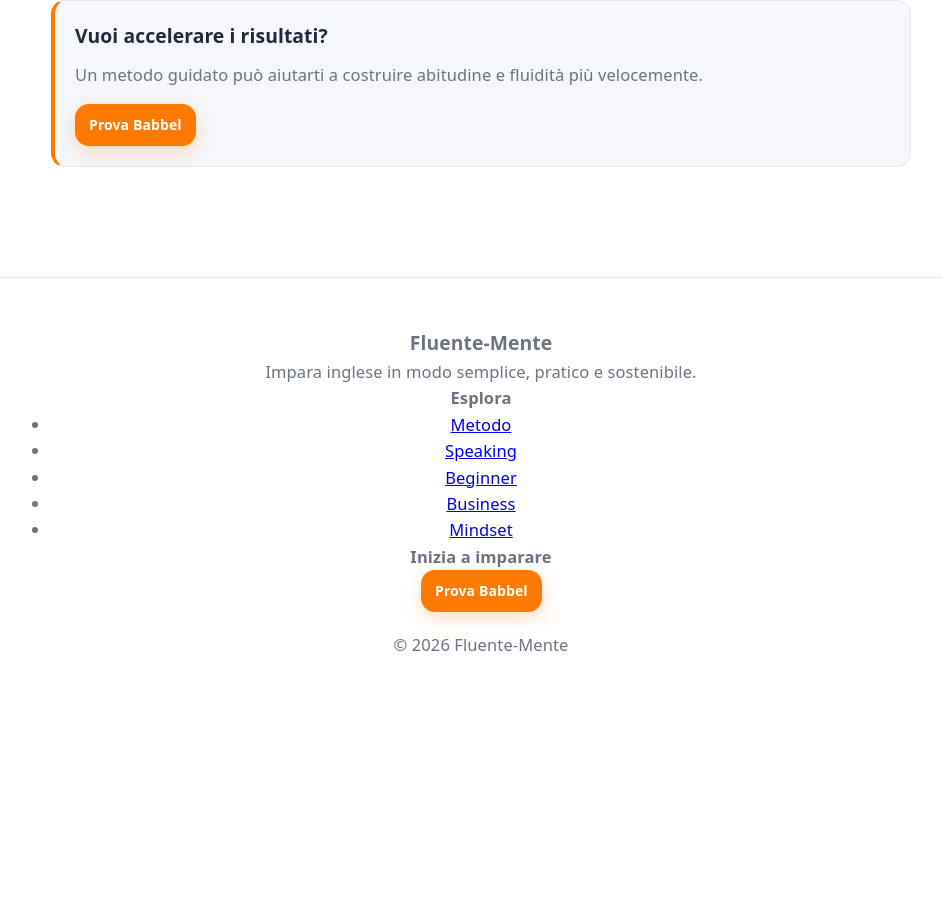
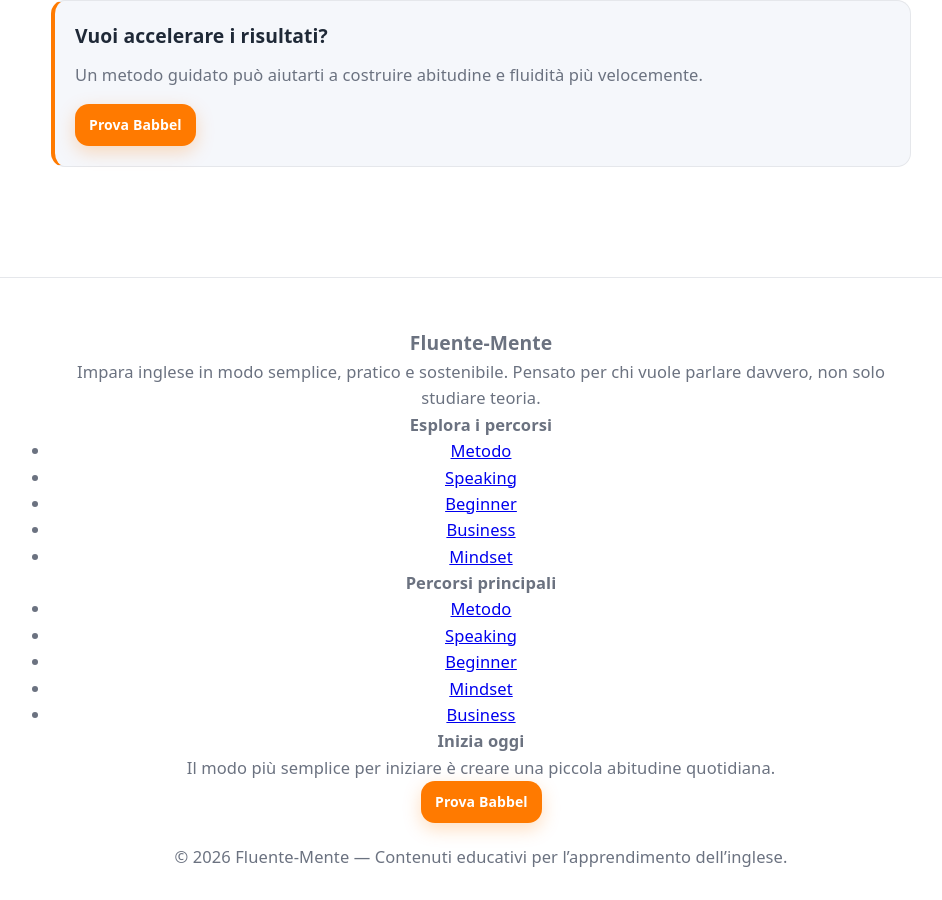
Before and after one commit to Nausica-c/Fluente-Mente, a Jekyll site: the page built from index.md, in a window 1280 px wide and 900 px high, scrolled down 890 px. Shown: the whole window, without its empty margins (159-1101 px from the left). Built offline with Jekyll 4.4.1, drawn with Linux system fonts in a browser that asks for light colours; before the commit the page ends 1579 px from its top, so only the background shows below that.

Commit message:
Update footer.html

```diff
--- a/_includes/footer.html
+++ b/_includes/footer.html
@@ -2,21 +2,28 @@
 
   <div class="container footer-inner">
 
-    <!-- BRAND -->
+    <!-- =========================
+         BRAND (TRUST SEO)
+         ========================= -->
+
     <div class="footer-brand">
 
       <h3>Fluente-Mente</h3>
 
       <p>
         Impara inglese in modo semplice, pratico e sostenibile.
+        Pensato per chi vuole parlare davvero, non solo studiare teoria.
       </p>
 
     </div>
 
-    <!-- NAVIGATION -->
+    <!-- =========================
+         NAVIGATION (SEO INTERNAL LINKS)
+         ========================= -->
+
     <div class="footer-nav">
 
-      <h4>Esplora</h4>
+      <h4>Esplora i percorsi</h4>
 
       <ul>
 
@@ -34,10 +41,35 @@
 
     </div>
 
-    <!-- AFFILIATE -->
+    <!-- =========================
+         CLUSTER QUICK LINKS (SEO BOOST)
+         ========================= -->
+
+    <div class="footer-clusters">
+
+      <h4>Percorsi principali</h4>
+
+      <ul>
+        <li><a href="/inglese/metodo/">Metodo</a></li>
+        <li><a href="/inglese/speaking/">Speaking</a></li>
+        <li><a href="/inglese/beginner/">Beginner</a></li>
+        <li><a href="/inglese/mindset/">Mindset</a></li>
+        <li><a href="/inglese/business/">Business</a></li>
+      </ul>
+
+    </div>
+
+    <!-- =========================
+         CTA (CONVERSION AREA)
+         ========================= -->
+
     <div class="footer-cta">
 
-      <h4>Inizia a imparare</h4>
+      <h4>Inizia oggi</h4>
+
+      <p>
+        Il modo più semplice per iniziare è creare una piccola abitudine quotidiana.
+      </p>
 
       <a href="{{ site.data.affiliates.babbel.url }}"
          class="cta-primary"
@@ -52,11 +84,15 @@
 
   </div>
 
-  <!-- COPYRIGHT -->
+  <!-- =========================
+       TRUST + LEGAL + COPYRIGHT
+       ========================= -->
+
   <div class="footer-bottom">
 
     <p>
-      © {{ site.time | date: '%Y' }} Fluente-Mente
+      © {{ site.time | date: '%Y' }} Fluente-Mente —
+      Contenuti educativi per l’apprendimento dell’inglese.
     </p>
 
   </div>
```
